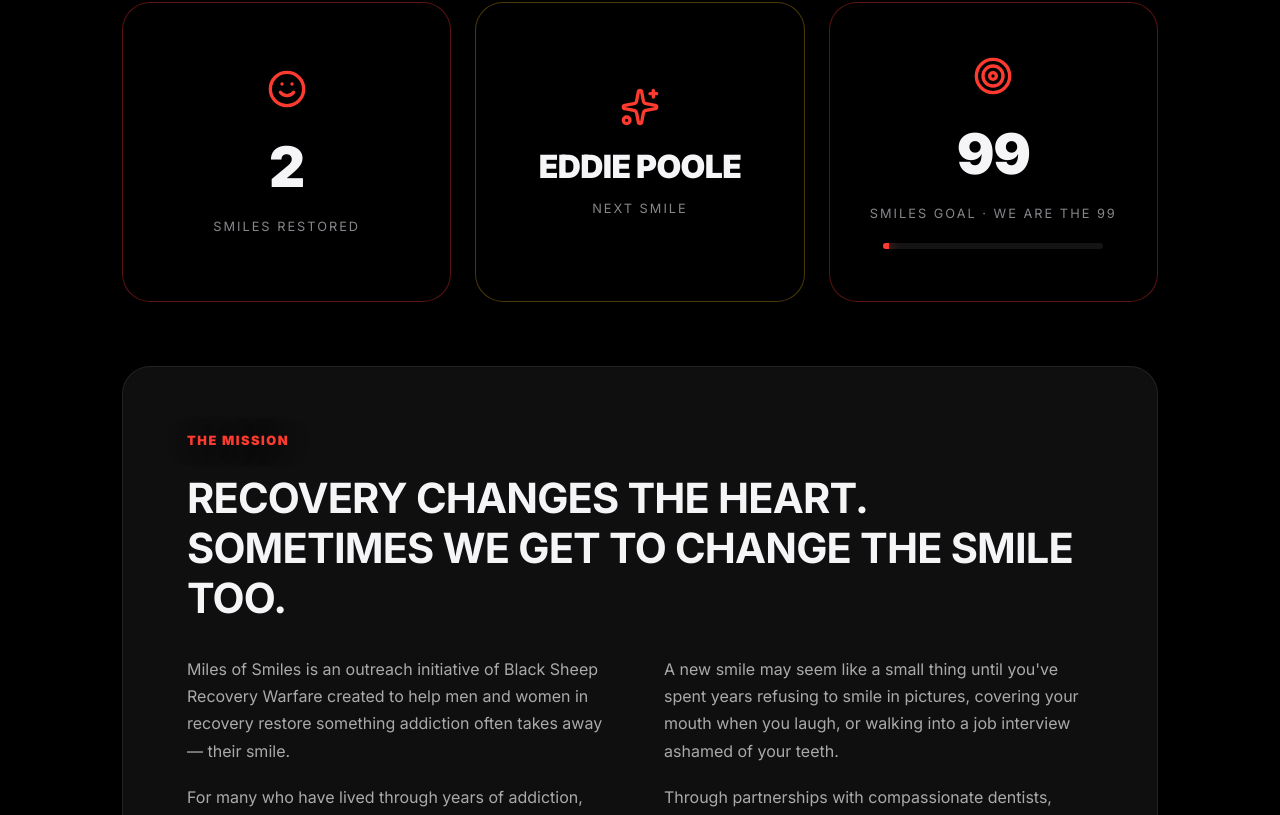
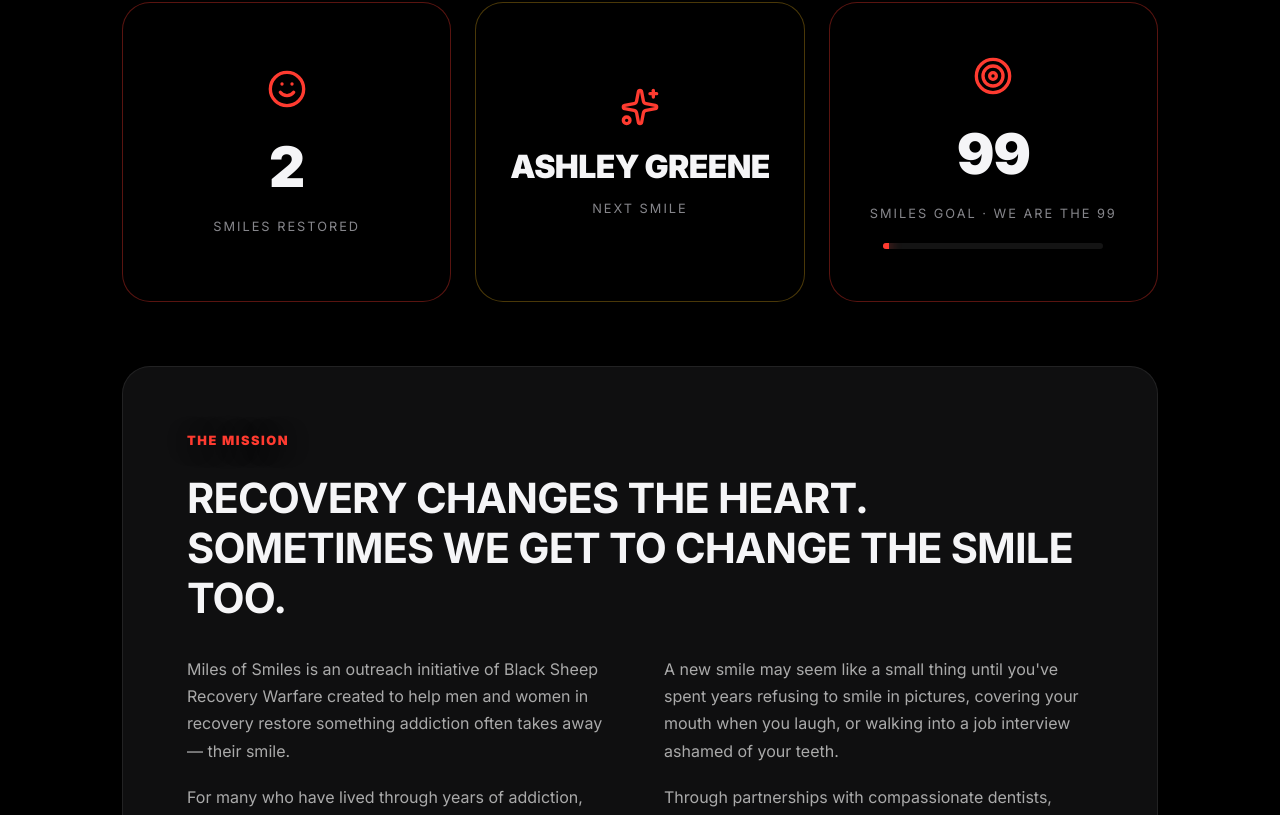
Before and after one commit to Power-Digital-Media/blacksheep-recovery-warfare, a React (Vite) app: page /miles-of-smiles in a window 1280 px wide. Shown: the part 1285-2100 px from the top of the page. Built offline with nearby package versions, Linux system fonts and the light colour scheme.

Commit message:
Update Smile #3 recipient to Ashley Greene

```diff
--- a/src/pages/MilesOfSmiles.jsx
+++ b/src/pages/MilesOfSmiles.jsx
@@ -29,7 +29,11 @@
     }
 ]
 
-const nextSmile = { number: 3, name: 'Eddie Poole' }
+const nextSmile = {
+    number: 3,
+    name: 'Ashley Greene',
+    note: 'Had her first appointment today! Follow along as her transformation unfolds.'
+}
 
 const ways = [
     { icon: HandHeart, text: 'Sponsoring dental work for a recipient' },
@@ -182,7 +186,7 @@
                         <div className="mos-info">
                             <span className="mos-num">SMILE #{nextSmile.number}</span>
                             <h3>{nextSmile.name.toUpperCase()}</h3>
-                            <p>Coming soon. Follow along as the next transformation unfolds.</p>
+                            <p>{nextSmile.note || 'Coming soon. Follow along as the next transformation unfolds.'}</p>
                         </div>
                     </div>
                 </div>
```
